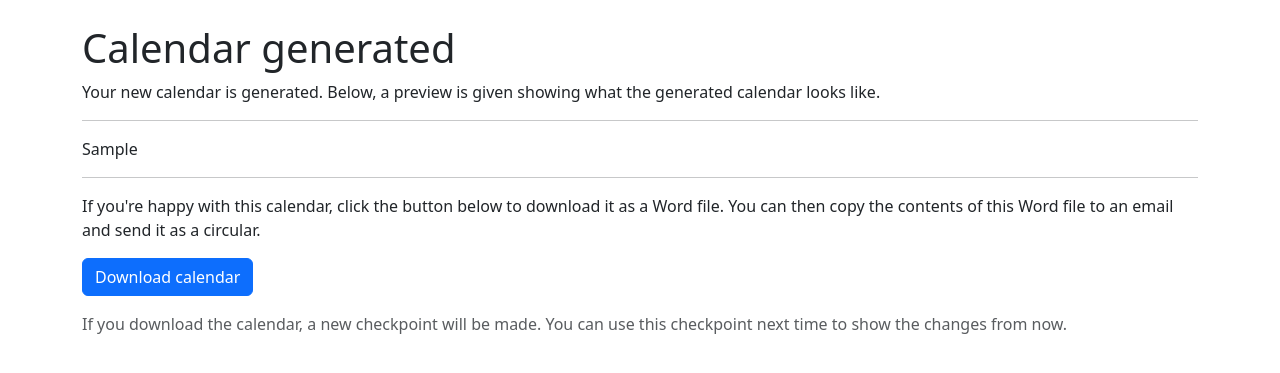
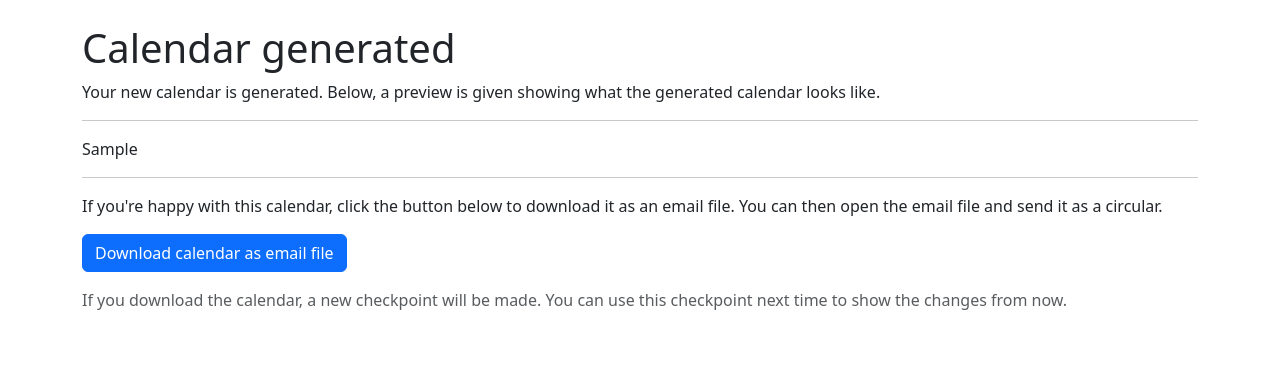
Before and after one commit to AntheSevenants/sylvia, a Flask app: template app/templates/calendar.html in a window 1280 px wide. Shown: the part 77-450 px from the top of the page. Run offline with Flask 3, Linux system fonts and the light colour scheme; the template is opened without the code that fills it: most values are stand-ins (such as "Sample title", 1, 10 or a date in 2020); parts of the project's set-up code (start-up, migrations or seed data) failed here and were passed over.

Commit message:
Change download wording

```diff
--- a/app/templates/calendar.html
+++ b/app/templates/calendar.html
@@ -9,10 +9,10 @@
     <hr>
     {{ calendar_html | safe }}
     <hr>
-    <p>If you're happy with this calendar, click the button below to download it as a Word file. You can then copy the contents of this Word file to an email and send it as a circular.</p>
+    <p>If you're happy with this calendar, click the button below to download it as an email file. You can then open the email file and send it as a circular.</p>
     <form class="mb-3" action="/download" method="POST">
         <input type="hidden" name="changes_source" value="{{ cache_file }}">
-        <button type="submit" class="btn btn-primary">Download calendar</button>
+        <button type="submit" class="btn btn-primary">Download calendar as email file</button>
     </form>
     <p class="text-muted">If you download the calendar, a new checkpoint will be made. You can use this checkpoint next time to show the changes from now.</p>
 {% endblock %}
```
